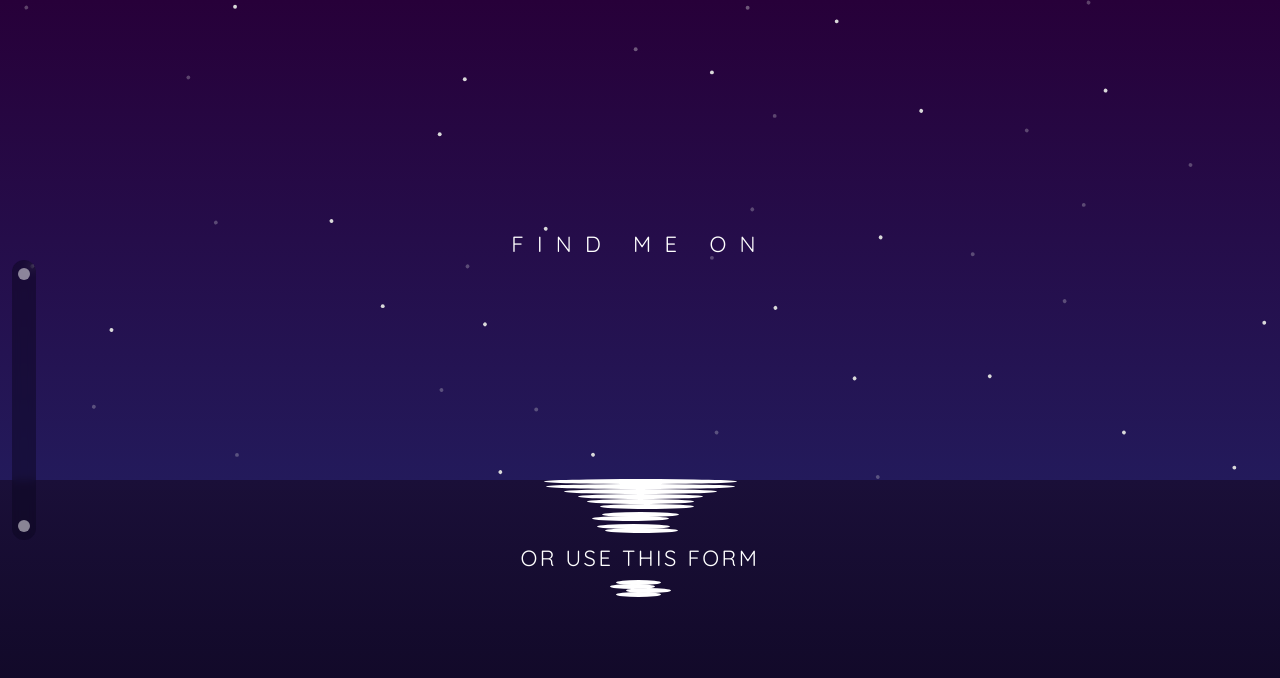
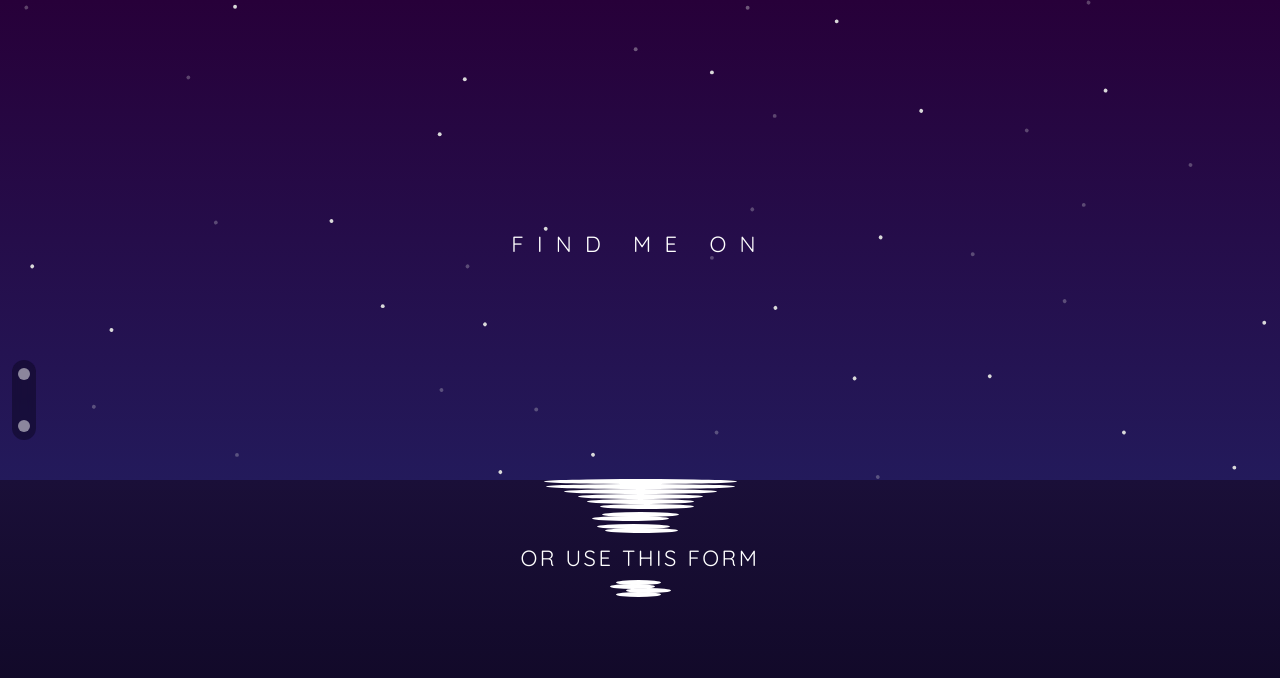
Before and after one commit to AngeloHague/next-js-personal-site, a Next.js app: page /contact in a window 1280 px wide. Shown: the top 678 px of the page. Built offline with nearby package versions, Linux system fonts and the light colour scheme.

Commit message:
Removed fixed height from side nav, added gap

```diff
--- a/src/app/globals.css
+++ b/src/app/globals.css
@@ -311,7 +311,7 @@ a:hover {
 
 .page_nav div {
   background-color: #fff;
-  height: clamp(192px, 35%, 320px);
+  /* height: clamp(192px, 35%, 320px); */
   width: 24px;
   margin: auto;
   margin-left: 12px;
@@ -323,6 +323,7 @@ a:hover {
   justify-content: space-between;
   align-items: center;
   border-radius: 16px;
+  gap: 24px;
 }
 
 .page_nav div a {
```
